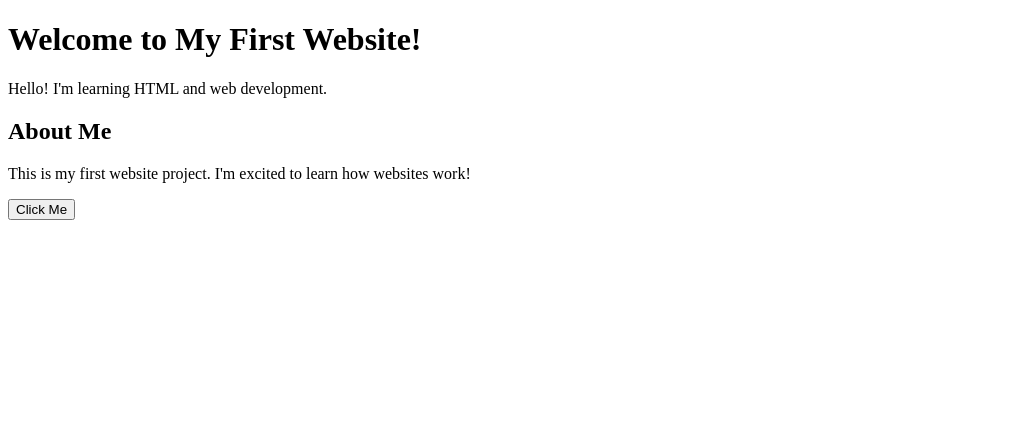
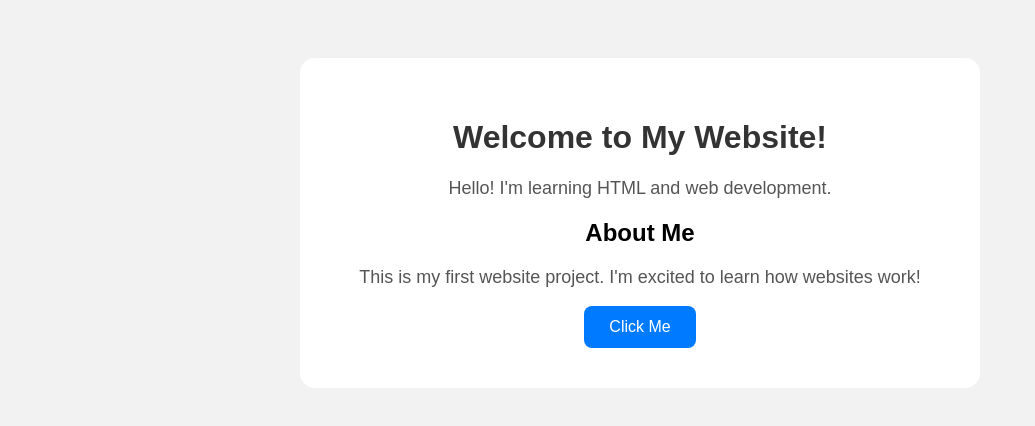
Before and after one commit to mosesghouriweb/first-website-project, a plain HTML site: page index.html in a window 1280 px wide. Shown: the whole page, without its empty margins (0-1035 px from the left). Drawn offline with Linux system fonts and the light colour scheme.

Commit message:
Update index.html

```diff
--- a/index.html
+++ b/index.html
@@ -4,18 +4,56 @@
     <meta charset="UTF-8">
     <meta name="viewport" content="width=device-width, initial-scale=1.0">
     <title>My First Website</title>
+
+    <style>
+        body {
+            font-family: Arial, sans-serif;
+            background: #f2f2f2;
+            text-align: center;
+            padding: 50px;
+        }
+
+        .container {
+            background: white;
+            max-width: 600px;
+            margin: auto;
+            padding: 40px;
+            border-radius: 15px;
+        }
+
+        h1 {
+            color: #333;
+        }
+
+        p {
+            color: #555;
+            font-size: 18px;
+        }
+
+        button {
+            background: #007bff;
+            color: white;
+            border: none;
+            padding: 12px 25px;
+            border-radius: 8px;
+            font-size: 16px;
+        }
+    </style>
 </head>
+
 <body>
 
-    <h1>Welcome to My First Website!</h1>
+    <div class="container">
+        <h1>Welcome to My Website!</h1>
 
-    <p>Hello! I'm learning HTML and web development.</p>
+        <p>Hello! I'm learning HTML and web development.</p>
 
-    <h2>About Me</h2>
+        <h2>About Me</h2>
 
-    <p>This is my first website project. I'm excited to learn how websites work!</p>
+        <p>This is my first website project. I'm excited to learn how websites work!</p>
 
-    <button>Click Me</button>
+        <button>Click Me</button>
+    </div>
 
 </body>
 </html>
```
